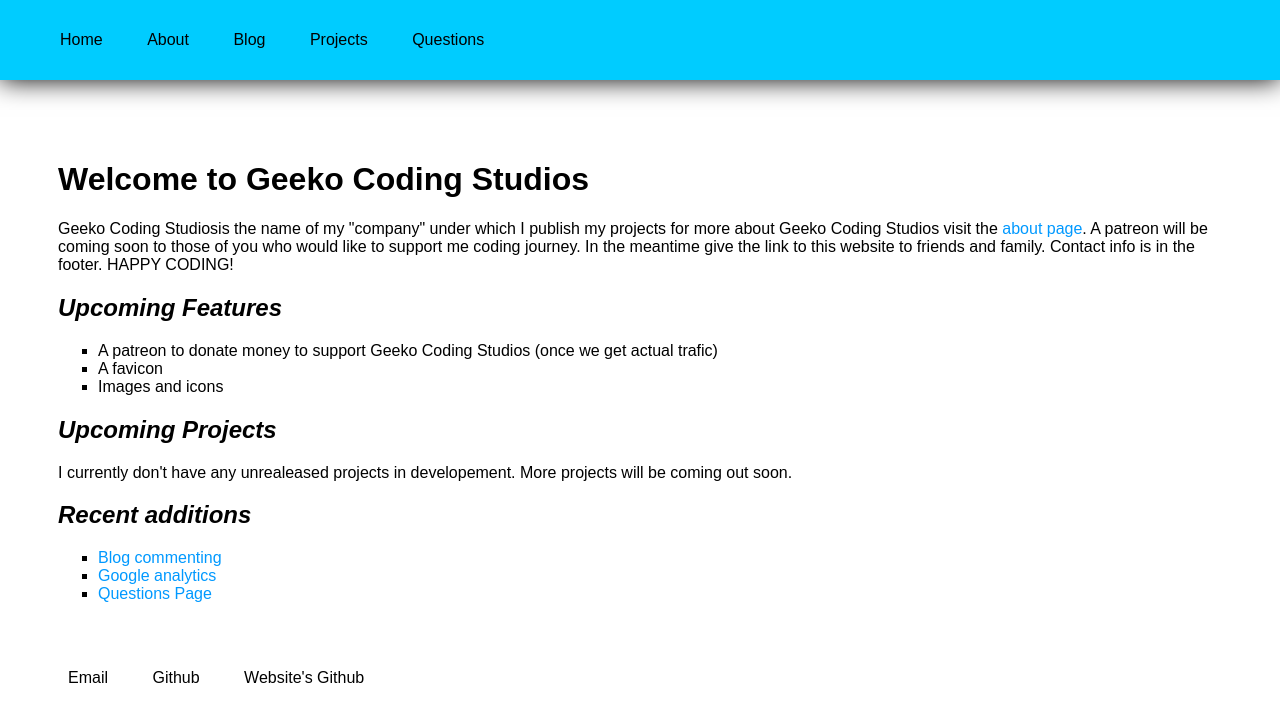
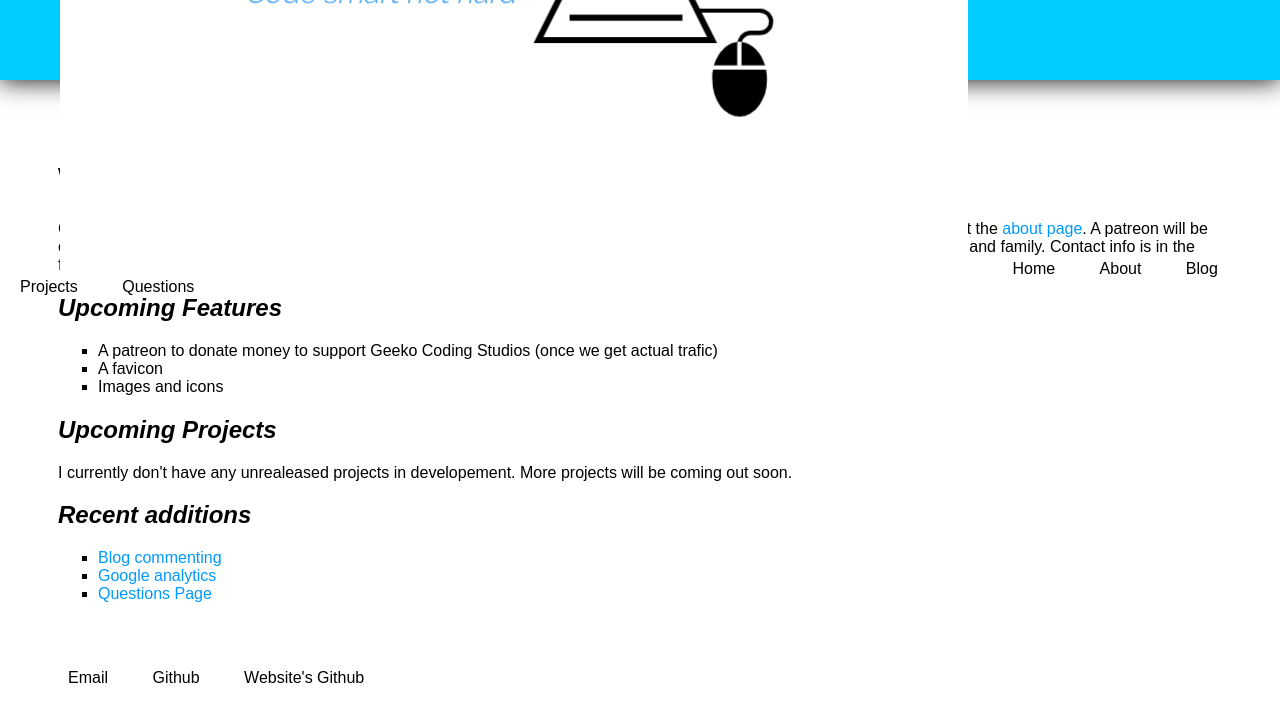
Before and after one commit to Geeko/geeko.github.io, a Jekyll site: the page built from index.html, in a window 1280 px wide. Shown: the top 722 px of the page. Built offline with Jekyll 4.4.1, drawn with Linux system fonts in a browser that asks for light colours.

Commit message:
Update default.html

```diff
--- a/_layouts/default.html
+++ b/_layouts/default.html
@@ -5,6 +5,7 @@
 		<header>
 			<nav>
 				<ul>
+					<li><img src="assets/images/geekoicon.png"></li>
 					<li><a href="/">Home</a></li>
 					<li><a href="/about">About</a></li>
 					<li><a href="/blog">Blog</a></li>
```
